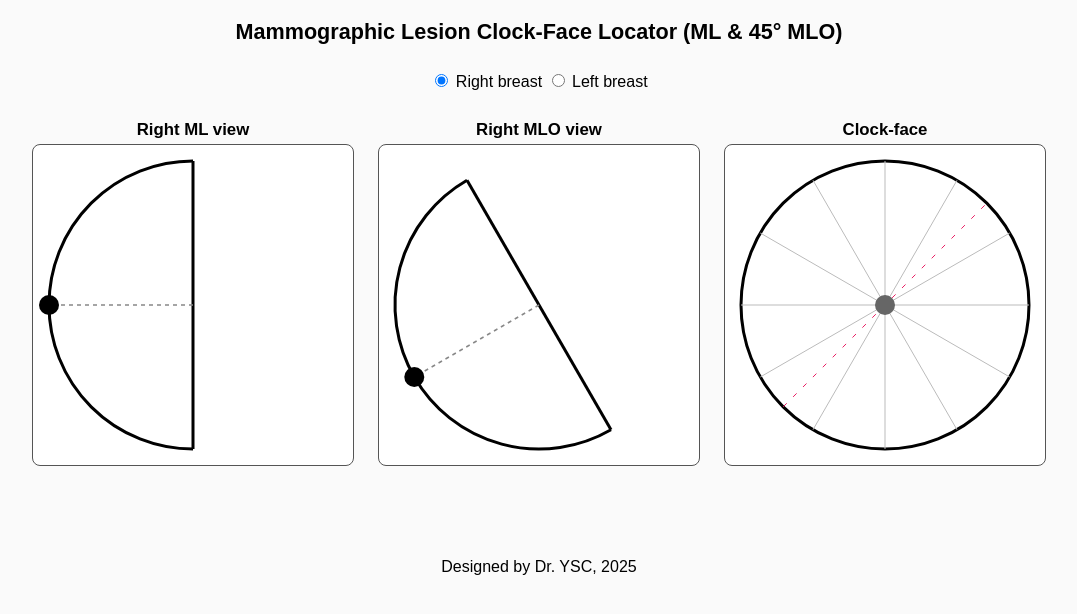
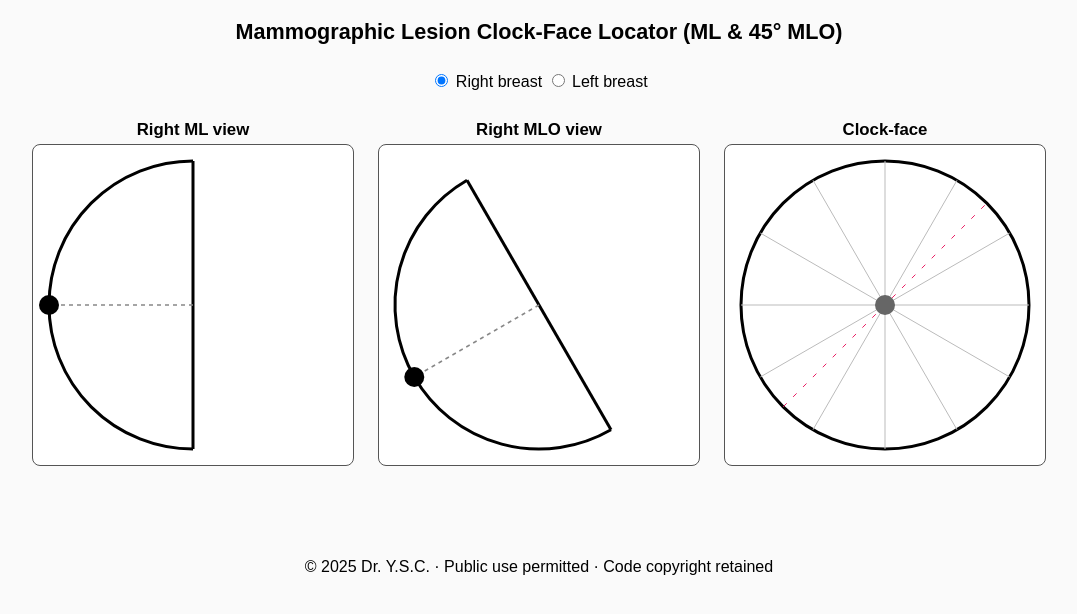
Before and after one commit to mwhx10/ML-MLO-LOCATOR, a plain HTML site: page index.html in a window 1280 px wide. Shown: the whole page, without its empty margins (101-1178 px from the left). Drawn offline with Linux system fonts and the light colour scheme.

Commit message:
Update index.html

```diff
--- a/index.html
+++ b/index.html
@@ -304,6 +304,6 @@
       redrawAll();
     })();
   </script>
-  <footer id="credit">Designed by Dr. YSC, 2025</footer>
+<footer id="credit">© 2025 Dr. Y.S.C. · Public use permitted · Code copyright retained</footer>
 </body>
 </html>
```
